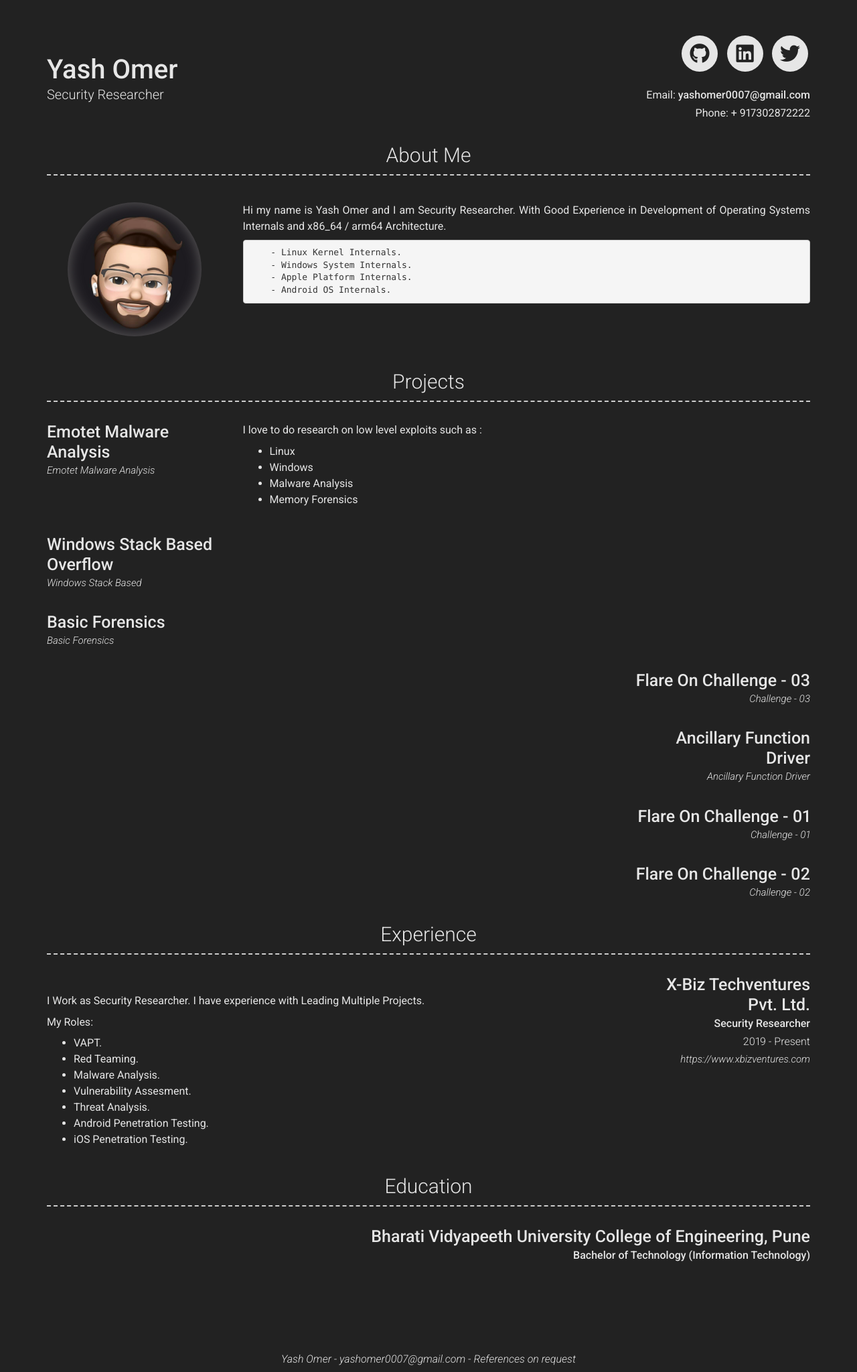
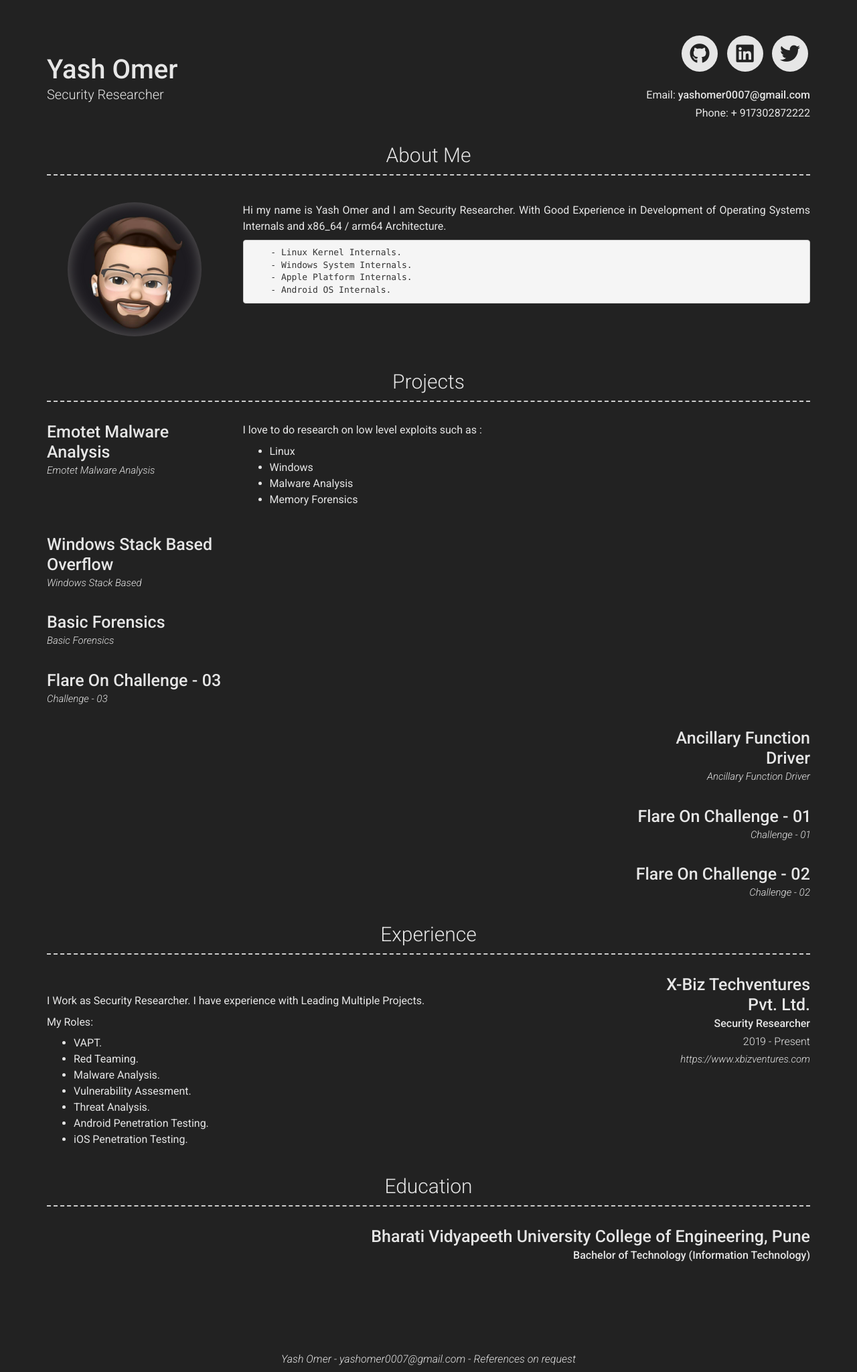
Before and after one commit to yashomer1994/Resume, a Jekyll site: the page built from index.md, in a window 1280 px wide. Shown: the whole page at 67% size. Built offline with Jekyll 4.4.1, drawn with Linux system fonts in a browser that asks for light colours; nearby versions of some CDN libraries.

Commit message:
Update _config.yml

```diff
--- a/_config.yml
+++ b/_config.yml
@@ -92,7 +92,7 @@ content:
         icon: fab fa-github
 
         content:
-      - layout: right
+      - layout: left
         title: Flare On Challenge - 03
         icon: fab fa-github
         link: https://yashomer1994.github.io/yash007.github.io/asssembly/python/jpeg/2021/03/03/Forensic-Challenge-03.html
```
